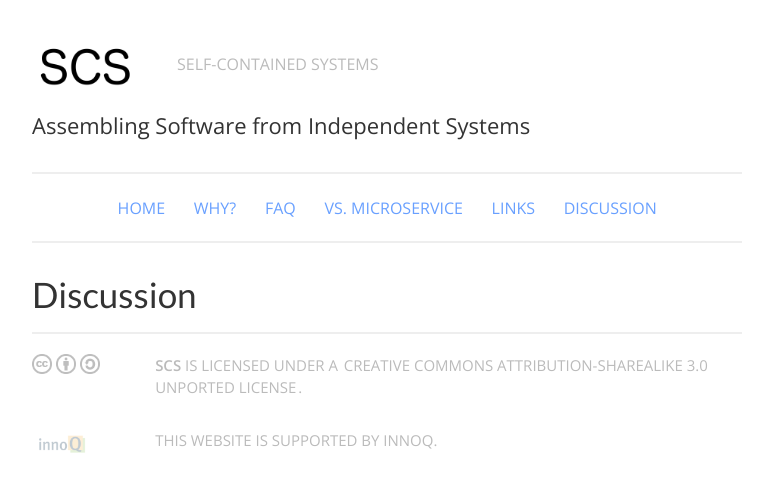
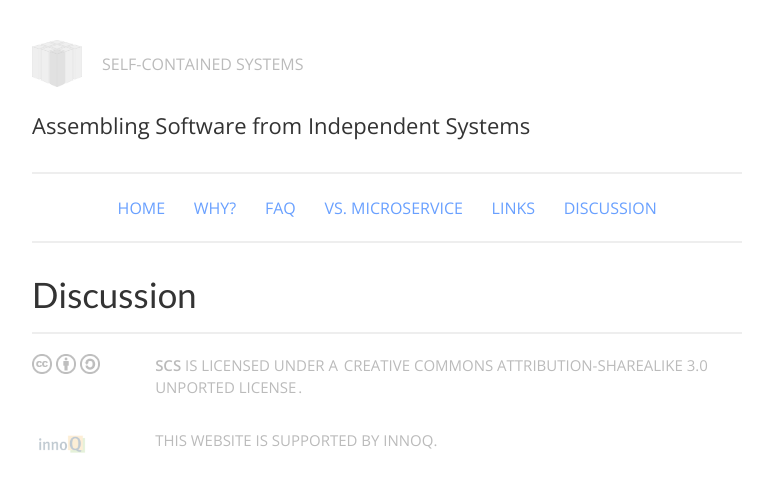
Before and after one commit to innoq/SCS, a Jekyll site: the page built from discussion.html, in a window 1280 px wide. Shown: the top 492 px of the page, without its empty margins (128-901 px from the left). Built offline with Jekyll 4.4.1, drawn with Linux system fonts in a browser that asks for light colours; comment, search, counter and statistics services are not loaded.

Commit message:
add logo

```diff
--- a/_layouts/default.html
+++ b/_layouts/default.html
@@ -18,7 +18,7 @@
         <header class="main">
           <h1 class="head u-cf">
             <a href="index.html">
-              <img class="logo" src="./img/logo.png" width="200px" alt="ROCA Logo">
+              <img class="logo" src="./img/system-of-systems-scs.png" width="200px" alt="ROCA Logo">
               <span class="subhead">Self-Contained Systems</span>
             </a>
           </h1>
--- a/css/scs.css
+++ b/css/scs.css
@@ -512,7 +512,7 @@ hr {
 
 .logo {
   margin-right: 2rem;
-  width: 125px;
+  width: 50px;
   float: left;
 }
 
```
Also changed, not shown: img/system-of-systems-scs.png (added).
